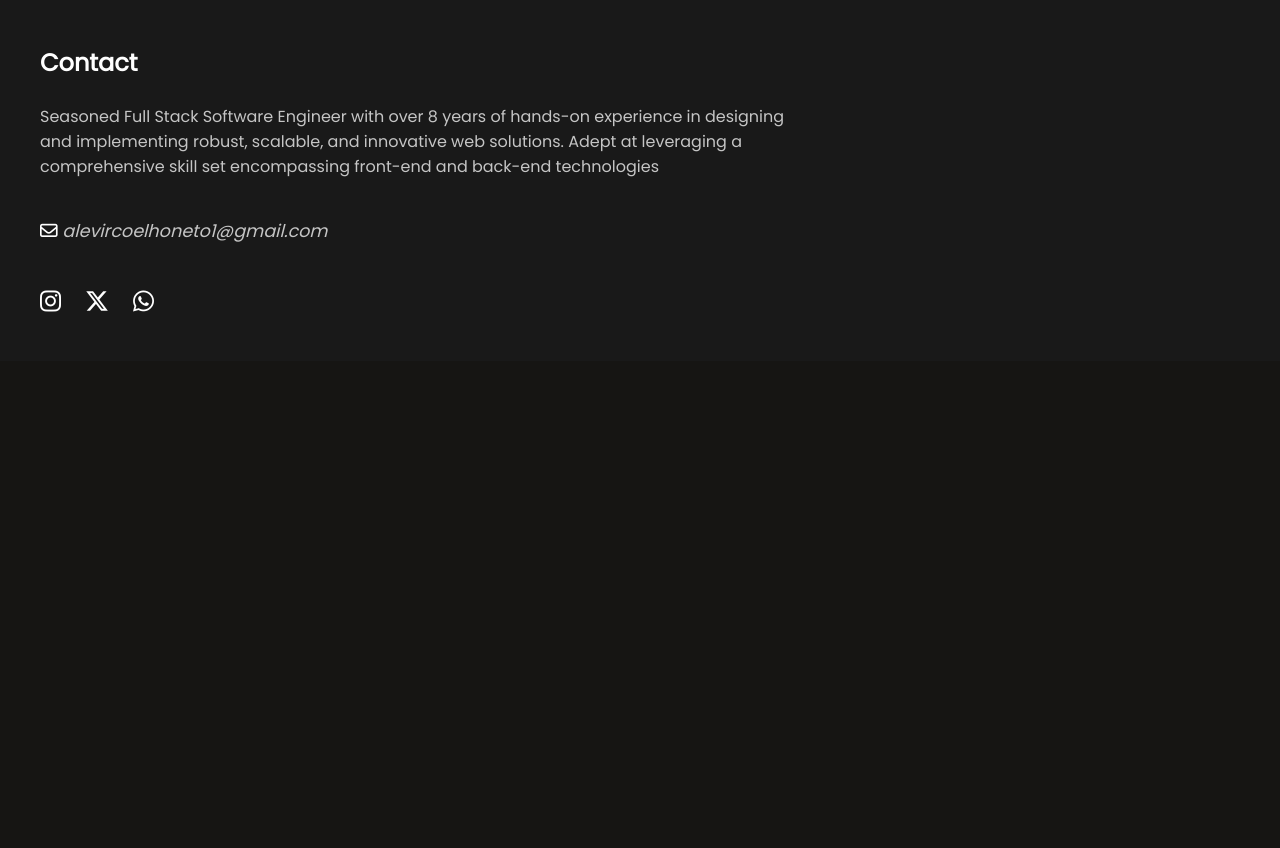
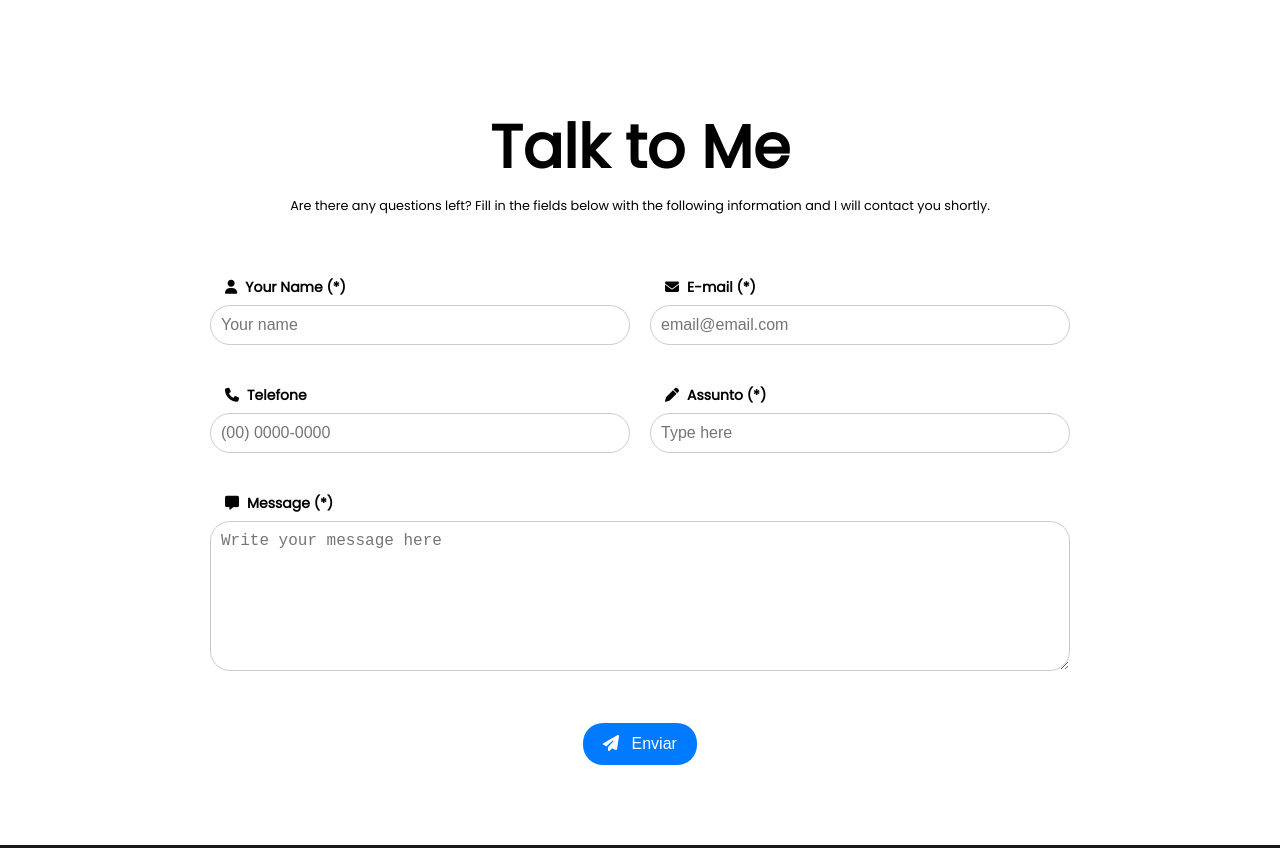
Before and after one commit to Alevir-Coelho-Neto/my-portifolio, a plain HTML site: page index.html in a window 1280 px wide. Shown: the part 2090-2938 px from the top of the page. Before the commit the page ends 2451 px from the top, so only its background shows below. Drawn offline with Linux system fonts and the light colour scheme.

Commit message:
add section talk to me

```diff
--- a/assets/css/global-styles.css
+++ b/assets/css/global-styles.css
@@ -50,3 +50,16 @@ body {
   .primary-color{
     color: var(--primary-color);
   }
+
+  fieldset {
+    border: none;
+  }
+
+  legend {
+    color: transparent;
+
+  }
+
+  label{
+    display: block;
+  }
--- a/assets/css/my-portifolio.css
+++ b/assets/css/my-portifolio.css
@@ -281,7 +281,6 @@
   max-width: 500px;
   width: 100%;
   margin-bottom: 5rem;
-
 }
 
 .experience h2 {
@@ -417,6 +416,106 @@
   font-size: 1.5rem;
 }
 
+/*<-- Contact -->*/
+
+.section-contact{
+  background: white;
+  margin-top: 5rem;
+  padding-top: 30px;
+}
+
+.section-contact .talk-to-me{
+  display: flex;
+  flex-direction: column;
+  align-items: center;
+  justify-content: center;
+  padding-top: 5rem;
+}
+
+.talk-to-me h2{
+  font-size: 60px;
+  margin-bottom: 5px;
+}
+
+.talk-to-me p{
+  font-size: 0.8rem;
+}
+
+.grid-form{
+  display: grid;
+  grid-template-columns: 1fr 1fr;
+  gap: 20px;
+  max-width: 860px;
+  margin: 0 auto;
+  margin-top: 3rem;
+  padding-bottom: 5rem;
+}
+
+.grid-form input{
+  margin-bottom: 20px;
+}
+
+.grid-form label{
+  display: block;
+  margin-bottom: 7px;
+  font-size: 14px;
+  font-weight: bold;
+  padding-left: 15px;
+  cursor: pointer;
+}
+
+.grid-form .label-content{
+  margin-left: 0.5rem;
+}
+
+.grid-form input,
+.grid-form textarea{
+  width: 100%;
+  padding: 10px;
+  font-size: 16px;
+  border-radius: 20px;
+  border: none;
+  outline: none;
+  border: 1px solid #ccc;
+}
+
+.grid-form input:focus,
+.grid-form textarea:focus{
+  transition: all .5s ease-out;
+  border: 1px solid black;
+}
+
+.grid-form textarea{
+  resize: vertical;
+  min-height: 150px;
+  transition: height 0.5s ease-out;
+}
+
+.grid-form div:nth-child(5){
+  display: flex;
+  flex-direction: column;
+  grid-column-start: 1;
+  grid-column-end: 3;
+}
+
+.grid-form div:nth-child(6){
+  display: flex;
+  justify-content: center;
+  grid-column-start: 1;
+  grid-column-end: 3;
+}
+
+button[type="submit"] {
+  padding: 12px 20px;
+  font-size: 16px;
+  background-color: #007bff;
+  color: white;
+  border: none;
+  cursor: pointer;
+  border-radius: 20px;
+  margin-top: 2rem;
+}
+
 /*<--Footer-->*/
 
 footer {
@@ -454,7 +553,7 @@ footer p {
   font-size: 1.1rem;
 }
 
-.email-for-contact span a{
+.email-for-contact span a {
   color: #C5C5C5;
 }
 
@@ -497,21 +596,41 @@ footer p {
   color: white;
 }
 
-.social-media-icons {
+.social-media-icons,
+.social-media-icons a{
   display: flex;
-  margin-top: 2.5rem;
+  justify-content: space-between;
+  align-items: center;
+  max-width: 120px;
+  margin-top: 1.5rem;
   font-size: 1.5rem;
-  color: white
+  color: white;
 }
 
 .social-media-icons i {
+  flex-direction: row;
   cursor: pointer;
-  margin-right: 1.5rem;
-  transition: transform 0.3s ease-in-out;
-  outline: none;
-  transform-origin: center;
+  transition: transform 0.3s ease-out;
 }
 
 .social-media-icons i:hover {
   transform: scale(1.3);
 }
+
+/* <-- Contact -->*/
+
+.container-contact {
+  background: #3e3e3e;
+  margin-top: 4rem;
+  border-top: 0.5rem solid gray;
+
+}
+
+.container {
+  max-width: 1100px;
+  width: 100%;
+  flex: 0 1 700px;
+  margin: auto;
+  padding: 10px;
+  padding-top: 5rem;
+}
--- a/index.html
+++ b/index.html
@@ -1,5 +1,6 @@
 <!DOCTYPE html>
 <html lang="en">
+
 <head>
   <meta charset="UTF-8">
   <meta name="viewport" content="width=device-width, initial-scale=1.0">
@@ -8,7 +9,6 @@
   <link rel="stylesheet" href="./assets/css/fonts-import.css">
   <link rel="stylesheet" href="./assets/css/my-portifolio.css">
   <link rel="stylesheet" href="./assets/css/global-styles.css">
-  <link rel="stylesheet" href="./assets/css/scrollbar.css">
   <script src="https://kit.fontawesome.com/82cdb52a5d.js" crossorigin="anonymous"></script>
 </head>
 
@@ -57,7 +57,7 @@
           <i class="fa-brands fa-node"></i>
         </div>
       </section>
-      <section class="projects ">
+      <section class="projects">
         <h3>Projects</h3>
         <article class="grid">
           <div class="grid-img">
@@ -243,29 +243,92 @@
       </section>
     </section>
 
-    <section>
-      <h2>Contato</h2>
-      <!-- Formulário de contato ou informações de contato -->
+    <!-- -->
+    <section id="contact" class="section-contact">
+      <div class="talk-to-me">
+        <h2>Talk to Me</h2>
+        <p>Are there any questions left? Fill in the fields below with the following information and I will contact you
+          shortly.</p>
+      </div>
+
+      <form>
+        <legend class="legend-accessible">Contact me</legend>
+        <div class="grid-form">
+          <div>
+            <label for="nome"><i class="fa-solid fa-user"></i><span class="label-content">Your Name (*)</span></label>
+            <input type="text" id="nome" name="nome" placeholder="Your name" required autocomplete="off">
+          </div>
+
+          <div>
+            <label for="email"><i class="fa-solid fa-envelope"></i><span class="label-content">E-mail (*)</span></label>
+            <input type="email" id="email" name="email" placeholder="email@email.com" required autocomplete="off">
+          </div>
+
+          <div>
+            <label for="tel"><i class="fa-solid fa-phone"></i><span class="label-content">Telefone</span></label>
+            <input type="tel" id="tel" name="tel" placeholder="(00) 0000-0000" pattern="\(\d{2}\) \d{4}-\d{4}"
+              autocomplete="off">
+          </div>
+
+          <div>
+            <label for="text"><i class="fa-solid fa-pen"></i><span class="label-content">Assunto (*)</span></label>
+            <input type="text" id="text" name="text" required autocomplete="off" placeholder="Type here">
+          </div>
+
+          <div>
+            <label for="textarea"><i class="fa-solid fa-message"></i><span class="label-content">Message
+                (*)</span></label>
+            <textarea name="textarea" id="textarea" placeholder="Write your message here" required
+              autocomplete="off"></textarea>
+          </div>
+
+          <div>
+            <button type="submit"><i class="fa-solid fa-paper-plane"></i> <span
+                class="label-content">Enviar</span></button>
+          </div>
+        </div>
+      </form>
+
     </section>
+
+
+
+    <!-- -->
   </main>
 
   <footer>
     <div class="content-footer">
       <h2>Contact</h2>
-    <p>Seasoned Full Stack Software Engineer with over 8 years of hands-on experience in designing and implementing robust, scalable, and innovative web solutions. Adept at leveraging a comprehensive skill set encompassing front-end and back-end technologies </p>
+      <p>Seasoned Full Stack Software Engineer with over 8 years of hands-on experience in designing and implementing
+        robust, scalable, and innovative web solutions. Adept at leveraging a comprehensive skill set encompassing
+        front-end and back-end technologies </p>
       <address class="contact-footer">
         <div class="email-for-contact">
           <i class="fa-regular fa-envelope"></i>
-        <span class="my-gmail"><a target="_blank" href="mailto:alevircoelhoneto1@gmail.com?subject=Gostaria+de+contratar+seus+servi%C3%A7os">alevircoelhoneto1@gmail.com</a></span>
+          <span class="my-gmail"><a target="_blank"
+              href="mailto:alevircoelhoneto1@gmail.com?subject=Gostaria+de+contratar+seus+servi%C3%A7os">alevircoelhoneto1@gmail.com</a></span>
         </div>
         <div class="social-media-icons">
+          <div>
+            <a href="https://www.instagram.com/levi.devs/" target="_blank">
               <i class="fa-brands fa-instagram"></i>
+            </a>
+          </div>
+          <div>
+            <a href="https://x.com/LEVI_DEV7" target="_blank">
               <i class="fa-brands fa-x-twitter"></i>
+            </a>
+          </div>
+          <div>
+            <a href="https://bit.ly/contact-me7" target="_blank">
               <i class="fa-brands fa-whatsapp"></i>
+            </a>
+          </div>
         </div>
       </address>
     </div>
   </footer>
 
 </body>
+
 </html>
```
Lines whose indentation alone changed are shown as unchanged.
